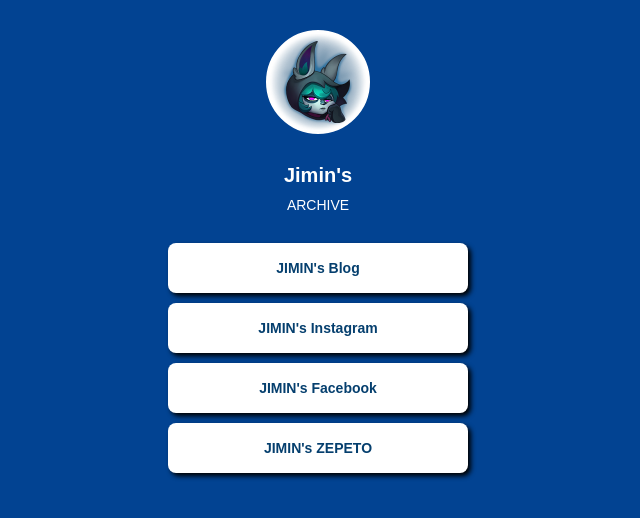
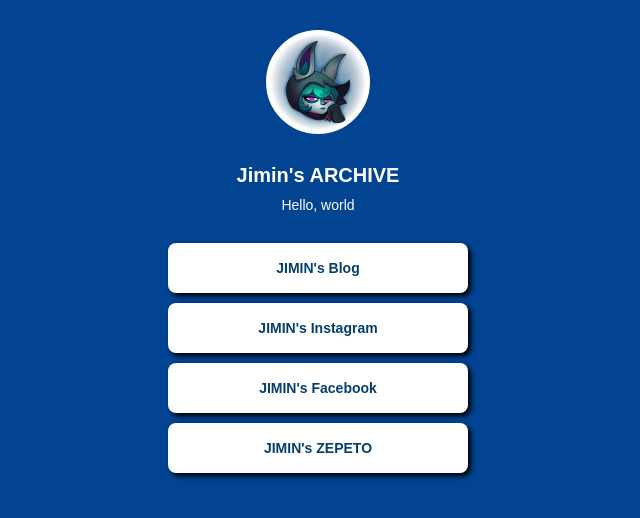
Before and after one commit to HanriverCruise/mypage, a plain HTML site: page index.html in a window 1280 px wide. Shown: the whole page, without its empty margins (322-962 px from the left). Drawn offline with Linux system fonts and the light colour scheme; a web font is replaced by a local one.

Commit message:
Update index.html

```diff
--- a/index.html
+++ b/index.html
@@ -7,7 +7,6 @@
     <meta property="og:title" content="こんにちは。">
     <meta property="og:description" content="ジミンです。">
     <meta property="og:image" content="vex.png">
-    <script type="text/javascript" src="https://s3.ap-northeast-2.amazonaws.com/materials.spartacodingclub.kr/free/sparta.js"></script>
     <title>Welcome to Jimin's site</title>
     <style>
         @import url('https://fonts.googleapis.com/css2?family=IBM+Plex+Sans+KR&display=swap');
@@ -89,8 +88,8 @@
 <body>
     <div class="wrap">
         <div class="profile"> </div>
-        <h1 class="main">Jimin's</h1>
-        <p class="sub">ARCHIVE</p>
+        <h1 class="main">Jimin's ARCHIVE</h1>
+        <p class="sub">Hello, world</p>
         <a target="_blank" href="https://blog.naver.com/hajimin0811/222767572125">JIMIN's Blog</a>
         <a target="_blank" href="https://www.instagram.com/jjjji_miniiii/">JIMIN's Instagram</a>
         <a target="_blank" href="https://www.facebook.com/profile.php?id=100007898616290">JIMIN's Facebook</a>
```
